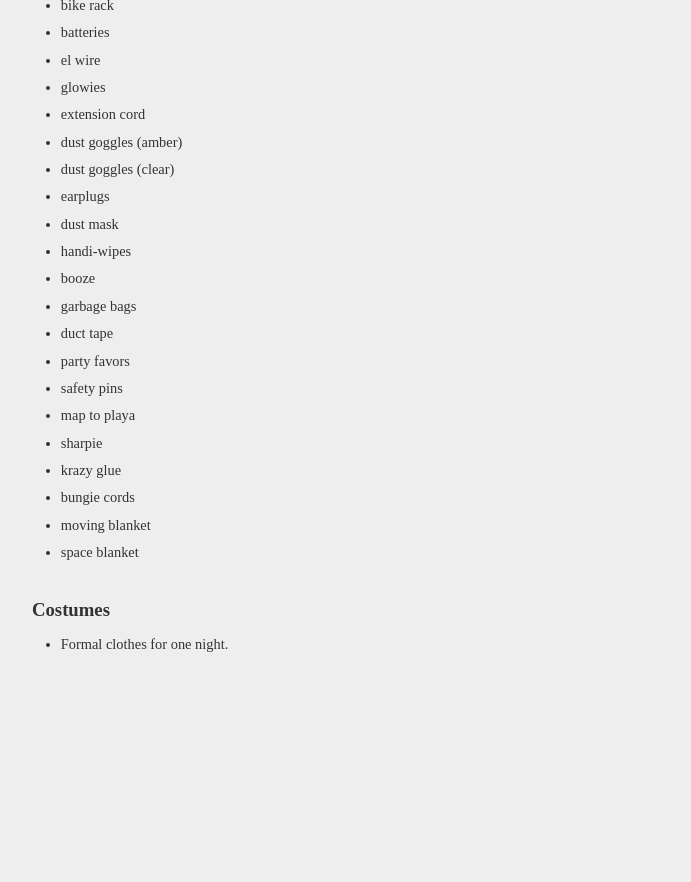
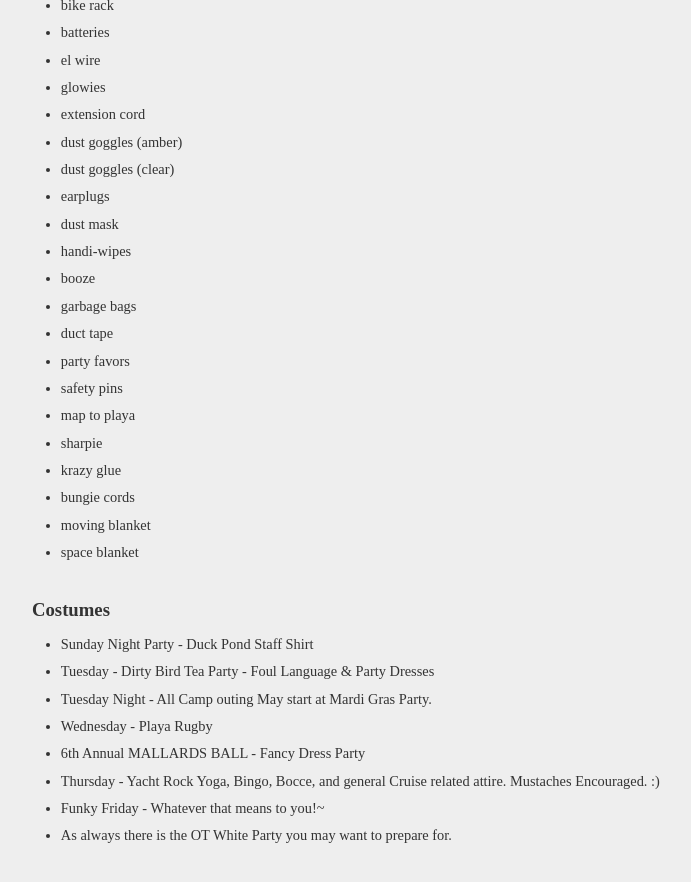
Before and after one commit to icco/traveling, a Jekyll site: the page built from index.md, in a window 1280 px wide and 900 px high, scrolled down 1463 px. Shown: the top 882 px of the window, without its empty margins (208-899 px from the left). Built offline with Jekyll 4.4.1, drawn with Linux system fonts in a browser that asks for light colours; before the commit the page ends 2172 px from its top, so only the background shows below that.

Commit message:
playa costumes

```diff
--- a/index.md
+++ b/index.md
@@ -20,7 +20,7 @@ Based off of [Reed Morse's List][1].
  * Lantern
  * Camp Chairs
  * Cooler + silver top
- * Food & Snacks
+ * Food &amp; Snacks
 
 ## Personal Gear
 
@@ -85,6 +85,14 @@ Based off of [Reed Morse's List][1].
 
 ## Costumes
 
- * Formal clothes for one night.
+ * Sunday Night Party -  Duck Pond Staff Shirt
+ * Tuesday  -  Dirty Bird Tea Party  -  Foul Language & Party Dresses
+ * Tuesday Night -  All Camp outing May start at Mardi Gras Party.
+ * Wednesday -  Playa Rugby
+ * 6th Annual MALLARDS BALL -  Fancy Dress Party
+ * Thursday - Yacht Rock Yoga, Bingo, Bocce, and general Cruise related attire.  Mustaches Encouraged. :)
+ * Funky Friday -  Whatever that means to you!~
+ * As always there is the OT White Party you may want to prepare for.
+
 
 [1]: https://docs.google.com/spreadsheet/ccc?key=0AgqMxxNYvnAPdGlkZ2hreklvQ3kzTmlLd0JXaS1FaGc
```
Also changed, not shown: old/burningman2012.md (+10 -2 lines).
